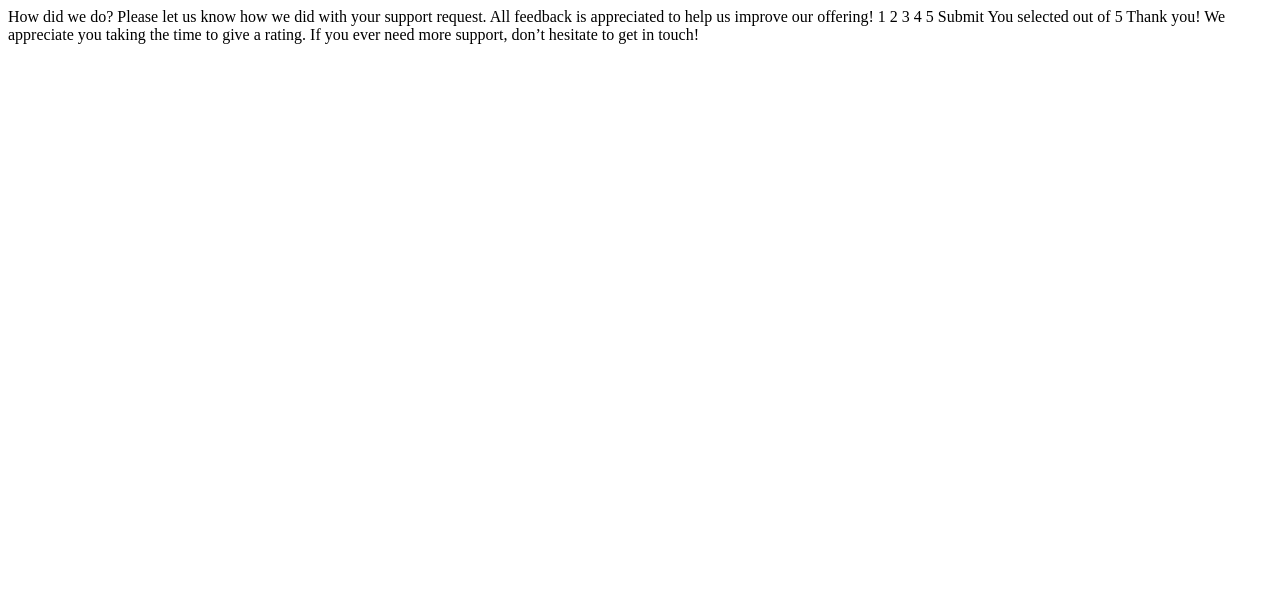
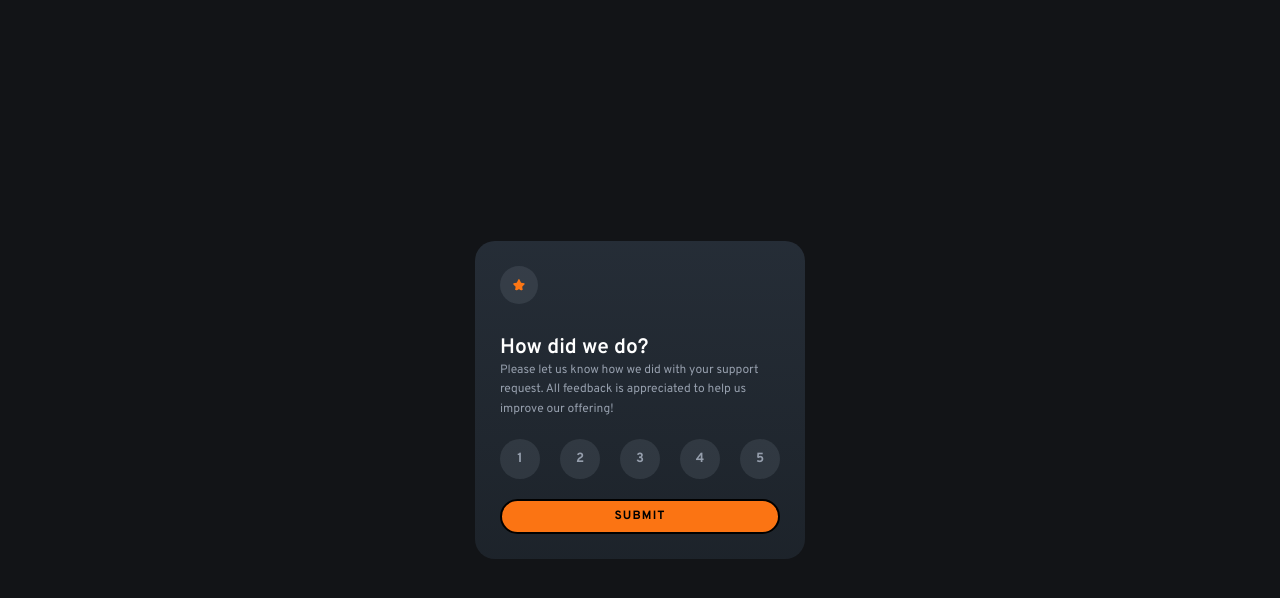
Before and after one commit to hadar888/rating-component, a plain HTML site: page index.html in a window 1280 px wide. Drawn offline with Linux system fonts and the light colour scheme.

Commit message:
rate screen

```diff
--- a/index.html
+++ b/index.html
@@ -1,45 +1,48 @@
 <!DOCTYPE html>
 <html lang="en">
+
 <head>
   <meta charset="UTF-8">
-  <meta name="viewport" content="width=device-width, initial-scale=1.0"> <!-- displays site properly based on user's device -->
+  <meta name="viewport" content="width=device-width, initial-scale=1.0">
 
   <link rel="icon" type="image/png" sizes="32x32" href="./images/favicon-32x32.png">
+  <link rel="stylesheet" type="text/css" href="styles.css">
+  <link rel="preconnect" href="https://fonts.googleapis.com">
+  <link rel="preconnect" href="https://fonts.gstatic.com" crossorigin>
+  <link href="https://fonts.googleapis.com/css2?family=Overpass:ital,wght@0,100..900;1,100..900&display=swap"
+    rel="stylesheet">
+  <title>Frontend Mentor | Interactive rating component</title>
+</head>
 
-  <title>Frontend Mentor | Interactive rating component</title>
+<body>
+  <div class="container">
+    <img class="component-icon" src="/images/icon-star.svg" />
 
-  <!-- Feel free to remove these styles or customise in your own stylesheet 👍 -->
-  <style>
-    .attribution { font-size: 11px; text-align: center; }
-    .attribution a { color: hsl(228, 45%, 44%); }
-  </style>
-</head>
-<body>
+    <div>
+      <div class="header"> How did we do? </div>
 
-  <!-- Rating state start -->
+      <div class="text">
+        Please let us know how we did with your support request. All feedback is appreciated
+        to help us improve our offering!
+      </div>
+    </div>
 
-  How did we do?
+    <div class="ratting-buttons-wrapper">
+      <button class="ratting-button">1</button>
+      <button class="ratting-button">2</button>
+      <button class="ratting-button">3</button>
+      <button class="ratting-button">4</button>
+      <button class="ratting-button">5</button>
+    </div>
 
-  Please let us know how we did with your support request. All feedback is appreciated
-  to help us improve our offering!
+    <button class="submit-button"> Submit </button>
 
-  1 2 3 4 5
+    <!-- You selected ?? out of 5
 
-  Submit
+    Thank you!
 
-  <!-- Rating state end -->
+    We appreciate you taking the time to give a rating. If you ever need more support,
+    don’t hesitate to get in touch! -->
+</body>
 
-  <!-- Thank you state start -->
-
-  You selected <!-- Add rating here --> out of 5
-
-  Thank you!
-
-  We appreciate you taking the time to give a rating. If you ever need more support,
-  don’t hesitate to get in touch!
-
-  <!-- Thank you state end -->
-
-
-</body>
 </html>
--- /dev/null
+++ b/styles.css
@@ -0,0 +1,90 @@
+html {
+    height: 100%;
+}
+
+body {
+    min-height: 100%;
+    margin: 0;
+    background-color: hsl(216, 12%, 8%);
+    display: flex;
+    justify-content: center;
+    align-items: center;
+    color: hsl(0, 0%, 100%);
+    font-family: "Overpass";
+}
+
+button {
+    font-family: "Overpass";
+}
+
+.container {
+    background-color: hsl(213, 19%, 18%);
+    background: linear-gradient(hsl(213, 19%, 18%), hsl(212, 19%, 14%));
+    width: 280px;
+    padding: 25px;
+    border-radius: 20px;
+    display: flex;
+    flex-direction: column;
+    gap: 20px;
+}
+
+.component-icon {
+    height: 12px;
+    width: 12px;
+    background-color: hsl(217, 12%, 63%, 0.15);
+    border-radius: 20px;
+    padding: 13px;
+    margin-bottom: 10px;
+}
+
+.header {
+    font-size: 1.31rem;
+    font-weight: 550;
+}
+
+.text {
+    font-size: 0.75rem;
+    color: hsl(217, 12%, 63%);
+    line-height: 1.6;
+}
+
+.ratting-buttons-wrapper {
+    width: 100%;
+    display: flex;
+    justify-content: space-between;
+}
+
+.ratting-button {
+    height: 40px;
+    width: 40px;
+    color: hsl(217, 12%, 63%);
+    background-color: hsl(217, 12%, 63%, 0.15);
+    border: 0px;
+    border-radius: 40px;
+    font-weight: bold;
+}
+
+.submit-button {
+    background-color: hsl(25, 97%, 53%);
+    height: 35px;
+    border-radius: 20px;
+    text-transform: uppercase;
+    font-weight: bold;
+    font-size: 0.75rem;
+    letter-spacing: 1.1px;
+    border: solid 2px black;
+}
+
+@media screen and (max-width: 600px) {
+    * {
+        font-size: calc(100% + 2px);
+    }
+
+    .ratting-button {
+        font-size: 16px;
+    }
+
+    .submit-button {
+        height: 45px;
+    }
+}
```
Also changed, not shown: design/active-states.jpg (added), design/desktop-design.jpg (added), design/desktop-preview.jpg (added), design/desktop-thank-you-state.jpg (added), design/mobile-design.jpg (added), design/mobile-thank-you-state.jpg (added), 1 other file.
